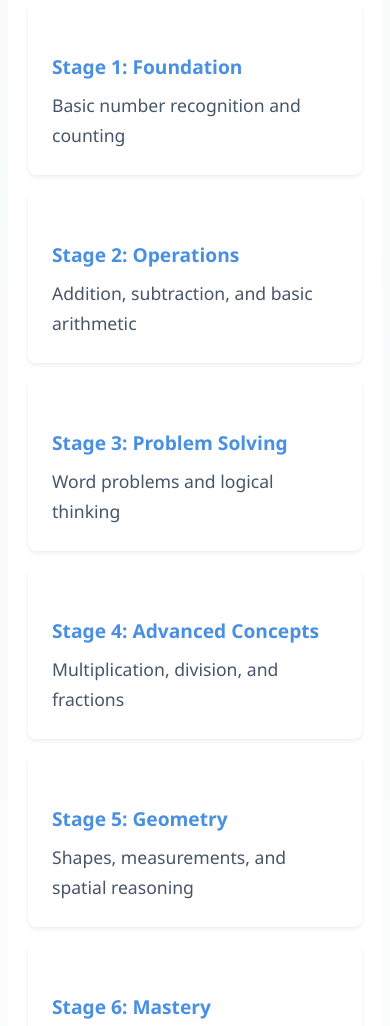
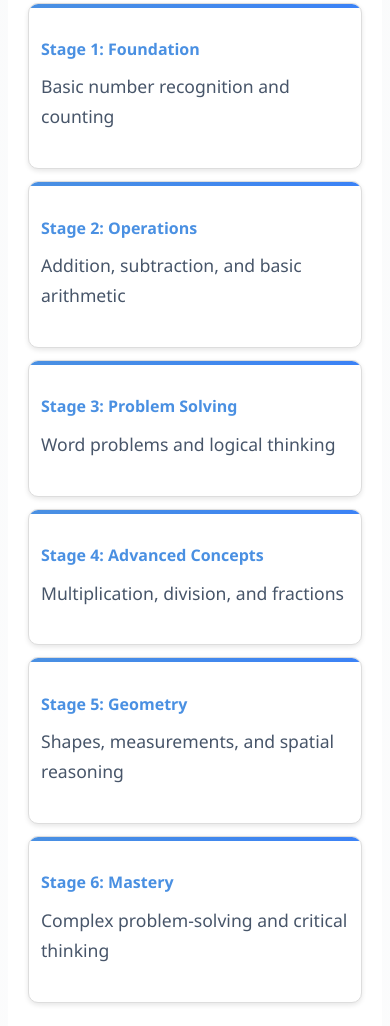
Before and after one commit to lt1634/audrey-math-portfolio, a website: page index.html in a window 390 px wide. Shown: the part 2272-3298 px from the top of the page. Drawn offline with Linux system fonts and the light colour scheme.

Commit message:
Add professional stage cards layout with responsive grid system and hover effects

```diff
--- a/index.html
+++ b/index.html
@@ -133,29 +133,31 @@
 
                     <div class="education" id="learning-stages">
                         <h3 data-en="Learning Stages" data-zh="學習階段">Learning Stages</h3>
-                        <div class="education-item">
+                        <div class="stages">
+                            <div class="stage-card">
                                 <h4 data-en="Stage 1: Foundation" data-zh="階段一：基礎">Stage 1: Foundation</h4>
                                 <p data-en="Basic number recognition and counting" data-zh="基本數字識別和計數">Basic number recognition and counting</p>
                             </div>
-                        <div class="education-item">
+                            <div class="stage-card">
                                 <h4 data-en="Stage 2: Operations" data-zh="階段二：運算">Stage 2: Operations</h4>
                                 <p data-en="Addition, subtraction, and basic arithmetic" data-zh="加法、減法和基本算術">Addition, subtraction, and basic arithmetic</p>
                             </div>
-                        <div class="education-item">
+                            <div class="stage-card">
                                 <h4 data-en="Stage 3: Problem Solving" data-zh="階段三：問題解決">Stage 3: Problem Solving</h4>
                                 <p data-en="Word problems and logical thinking" data-zh="應用題和邏輯思維">Word problems and logical thinking</p>
                             </div>
-                        <div class="education-item">
+                            <div class="stage-card">
                                 <h4 data-en="Stage 4: Advanced Concepts" data-zh="階段四：進階運算">Stage 4: Advanced Concepts</h4>
                                 <p data-en="Multiplication, division, and fractions" data-zh="乘法、除法和分數">Multiplication, division, and fractions</p>
                             </div>
-                        <div class="education-item">
+                            <div class="stage-card">
                                 <h4 data-en="Stage 5: Geometry" data-zh="階段五：幾何">Stage 5: Geometry</h4>
                                 <p data-en="Shapes, measurements, and spatial reasoning" data-zh="形狀、測量和空間推理">Shapes, measurements, and spatial reasoning</p>
                             </div>
-                        <div class="education-item">
+                            <div class="stage-card">
                                 <h4 data-en="Stage 6: Mastery" data-zh="階段六：精通">Stage 6: Mastery</h4>
                                 <p data-en="Complex problem-solving and critical thinking" data-zh="複雜問題解決和批判性思維">Complex problem-solving and critical thinking</p>
+                            </div>
                         </div>
                     </div>
 
--- a/styles.css
+++ b/styles.css
@@ -40,9 +40,89 @@
     --gradient-accent: linear-gradient(135deg, #06b6d4 0%, #3b82f6 100%);
 }
 
-/* Reset and Base Styles */
-html {
-    scroll-behavior: smooth;
+/* Container and Stages Display */
+.container {
+    max-width: 1200px;
+    margin: 0 auto;
+    padding: 20px;
+}
+
+.stages {
+    display: grid;
+    grid-template-columns: repeat(auto-fit, minmax(300px, 1fr));
+    gap: 20px;
+}
+
+.stage-card {
+    background: white;
+    border: 1px solid #DDD;
+    border-radius: 10px;
+    padding: 20px;
+    box-shadow: 0 2px 5px rgba(0,0,0,0.1);
+    transition: transform 0.2s, box-shadow 0.2s;
+    position: relative;
+    overflow: hidden;
+}
+
+.stage-card::before {
+    content: '';
+    position: absolute;
+    top: 0;
+    left: 0;
+    width: 100%;
+    height: 4px;
+    background: var(--gradient-primary);
+}
+
+.stage-card:hover {
+    transform: translateY(-5px);
+    box-shadow: 0 8px 25px rgba(0,0,0,0.15);
+}
+
+.stage-card h4 {
+    color: var(--primary-color);
+    margin-bottom: 10px;
+    font-size: 1.2rem;
+    font-weight: 600;
+}
+
+.stage-card p {
+    color: var(--text-color);
+    line-height: 1.5;
+    margin: 0;
+}
+
+@media (max-width: 768px) {
+    .stages {
+        grid-template-columns: 1fr;
+        gap: 15px;
+    }
+
+    .stage-card {
+        padding: 15px;
+    }
+
+    .stage-card h4 {
+        font-size: 1.1rem;
+    }
+
+    body {
+        font-size: 16px;
+    }
+}
+
+@media (max-width: 480px) {
+    .stages {
+        gap: 12px;
+    }
+
+    .stage-card {
+        padding: 12px;
+    }
+
+    .stage-card h4 {
+        font-size: 1rem;
+    }
 }
 
 body {
```
Lines whose indentation alone changed are shown as unchanged.
